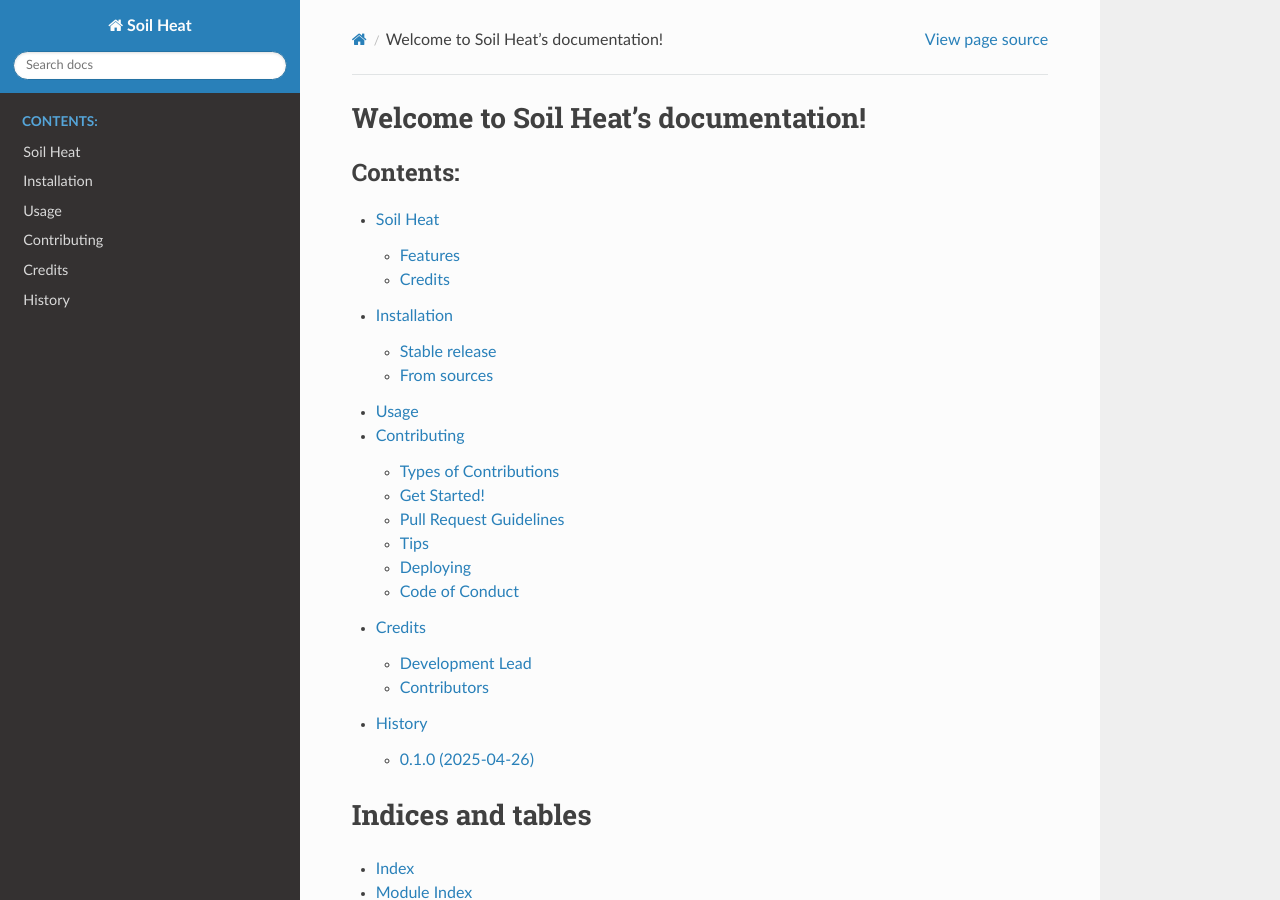
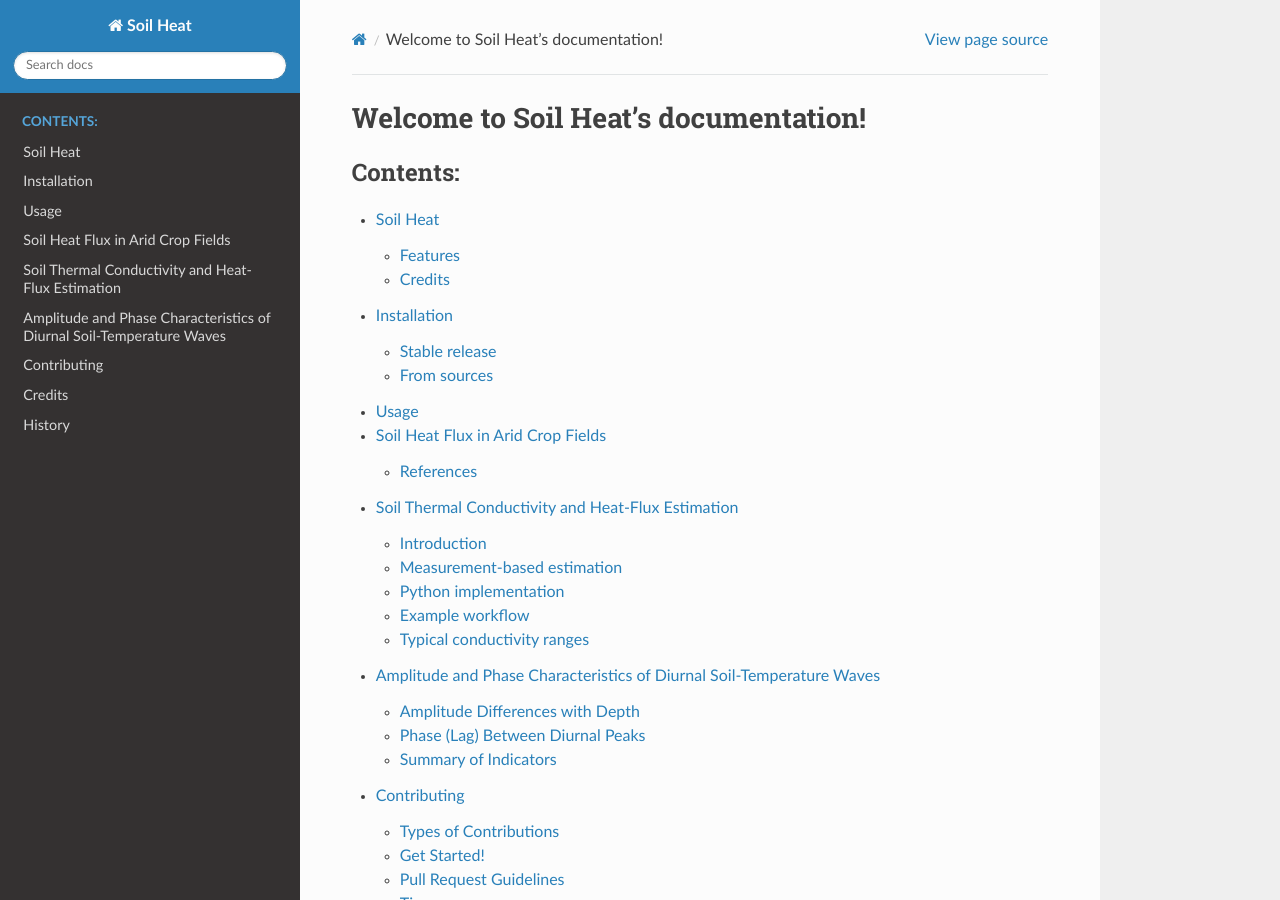
Before and after one commit to inkenbrandt/soil_heat, a Sphinx documentation site: the page built from docs/index.rst, in a window 1280 px wide and 900 px high. Built offline with Sphinx 7.4.7 and the Read the Docs theme 3.1.0, drawn with Linux system fonts in a browser that asks for light colours; pages that are not in the unit, such as notebooks, are missing from menus.

Commit message:
Add documentation for soil heat flux and thermal properties, including G_ranges, soil_props, and temp_lag_and_period

```diff
--- a/docs/_static/G_ranges.rst
+++ b/docs/G_ranges.rst
@@ -1,3 +1,5 @@
+.. include:: ../G_ranges.rst
+
 Soil Heat Flux in Arid Crop Fields
 ==================================
 
--- a/docs/conf.py
+++ b/docs/conf.py
@@ -44,16 +44,10 @@ exclude_patterns = [
     ".DS_Store",
 ]  # Exclude the tests directory and _build directory
 
-napoleon_google_docstring = False  # You can still use Google-style if True
 napoleon_numpy_docstring = True  # Set this to True for NumPy-style
 
 napoleon_include_init_with_doc = True
-napoleon_include_private_with_doc = False
 napoleon_include_special_with_doc = True
-napoleon_use_admonition_for_examples = False
-napoleon_use_admonition_for_notes = False
-napoleon_use_admonition_for_references = False
-napoleon_use_ivar = False
 
 autosummary_generate = True  # Automatically generate .rst files for modules
 autosummary_imported_members = True
--- a/docs/index.rst
+++ b/docs/index.rst
@@ -8,6 +8,9 @@ Welcome to Soil Heat's documentation!
    readme
    installation
    usage
+   G_ranges
+   soil_props
+   temp_lag_and_period
    modules
    contributing
    authors
--- a/docs/_static/soil_props.rst
+++ b/docs/soil_props.rst
@@ -1,3 +1,5 @@
+.. include:: ../soil_props.rst
+
 Soil Thermal Conductivity and Heat-Flux Estimation
 ==================================================
 
--- a/docs/_static/temp_lag_and_period.rst
+++ b/docs/temp_lag_and_period.rst
@@ -1,3 +1,5 @@
+.. include:: ../temp_lag_and_period.rst
+
 Amplitude and Phase Characteristics of Diurnal Soil-Temperature Waves
 =====================================================================
 
```
